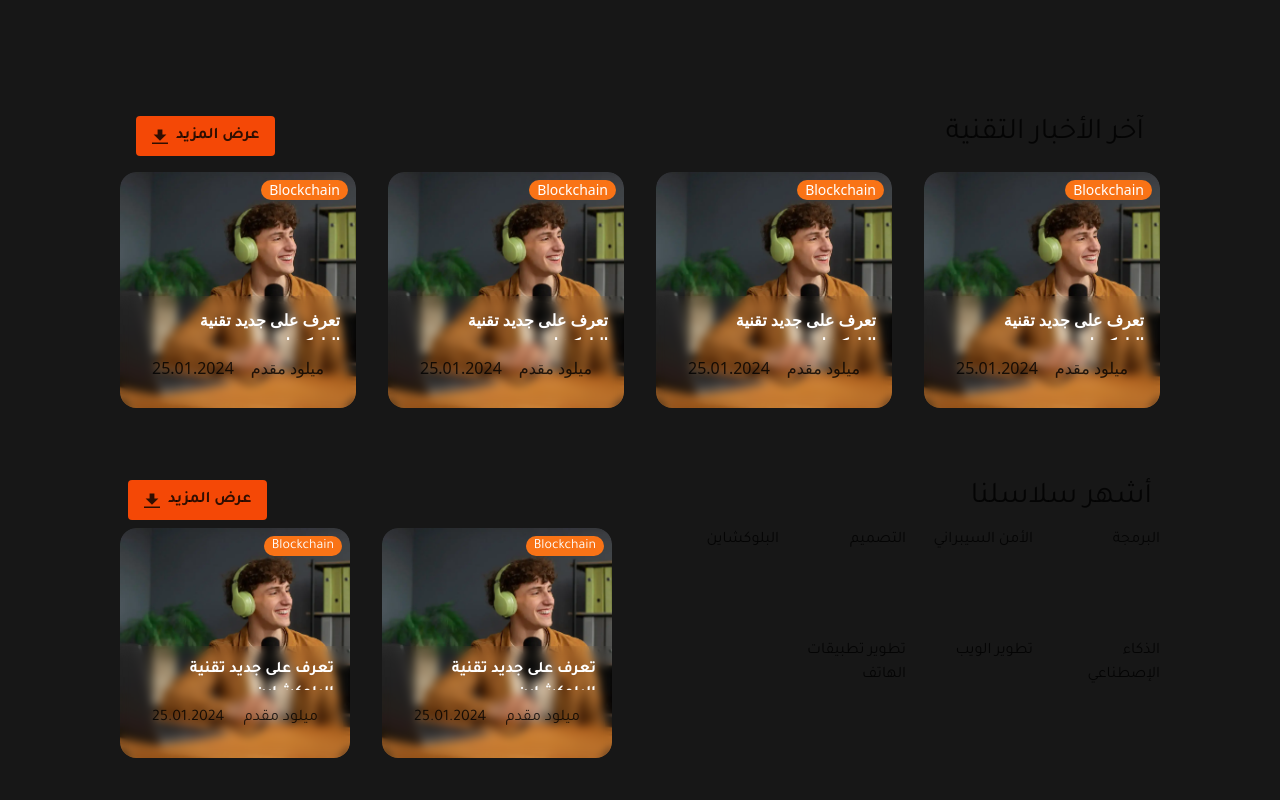
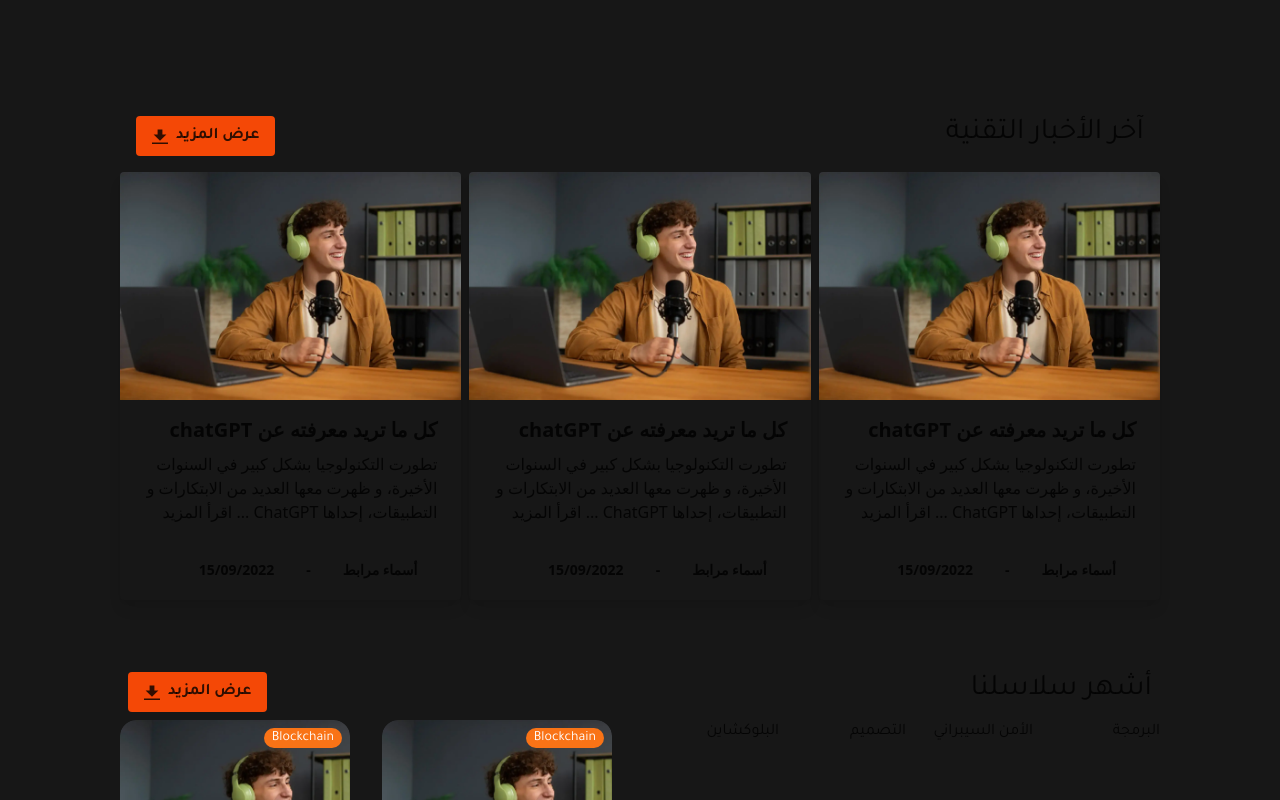
Before and after one commit to MiilouDz/atm_front, a Nuxt app: page / in a window 1280 px wide. Shown: the part 466-1266 px from the top of the page. Built offline with nearby package versions, Linux system fonts and the light colour scheme.

Commit message:
add news card

```diff
--- a/components/NewsCard.vue
+++ b/components/NewsCard.vue
@@ -1,15 +1,17 @@
-<template>
-  <ShowcaseCard >
-    <template #image>
-      <div class="text-blue-300 text-4xl group-hover:text-[2.75rem] transition-all flex space-x-2 ">
-        <Icon name="mdi:twitter" class="hover:text-blue-400 transition" />
-        <Icon name="mdi:facebook" class="hover:text-blue-400 transition" />
-        <Icon name="mdi:linkedin" class="hover:text-blue-400 transition" />
-        <Icon name="mdi:share-variant" class="hover:text-blue-400 transition" />
-        <Icon name="mdi:reddit" class="hover:text-blue-400 transition" />
+    <template >
+      <div class="max-w-sm bg-black_atm rounded overflow-hidden shadow-lg">
+      <img class="w-full" src="/images/sidebiew.webp" alt="Sunset in the mountains">
+      <div class="px-6 py-4">
+        <div class="font-bold text-xl mb-2">كل ما تريد معرفته عن chatGPT</div>
+        <p class="text-gray-700 text-base">
+          تطورت التكنولوجيا بشكل كبير في السنوات الأخيرة، و ظهرت معها العديد من الابتكارات و التطبيقات، إحداها ChatGPT ... اقرأ المزيد        </p>
       </div>
+      <div class="px-6 pt-4 pb-2">
+        <span class="inline-block bg-gray-200 rounded-full px-3 py-1 text-sm font-semibold text-gray-700 mr-2 mb-2">أسماء مرابط</span>
+        <span class="inline-block bg-gray-200 rounded-full px-3 py-1 text-sm font-semibold text-gray-700 mr-2 mb-2">-</span>
+        <span class="inline-block bg-gray-200 rounded-full px-3 py-1 text-sm font-semibold text-gray-700 mr-2 mb-2">15/09/2022</span>
+      </div>
+    </div>
     </template>
-  </ShowcaseCard>
-</template>
 
 <script setup></script>
--- a/components/sections/home/NewsSection.vue
+++ b/components/sections/home/NewsSection.vue
@@ -15,11 +15,12 @@
     </div>
 
      </div>
-     <div class="grid sm:grid-cols-2 lg:grid-cols-4 gap-8">
-      <NewsCardPro />
-      <NewsCardPro />
-      <NewsCardPro />
-      <NewsCardPro />
+     <div class="grid sm:grid-cols-3 lg:grid-cols-3 gap-2">
+
+      <NewsCard />
+      <NewsCard />
+      <NewsCard />
+
 
 
     </div>
```
